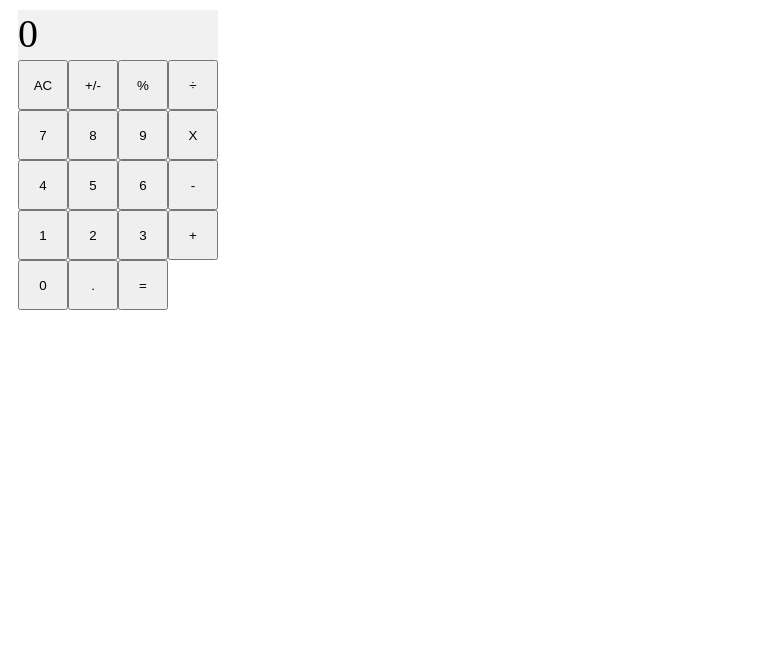
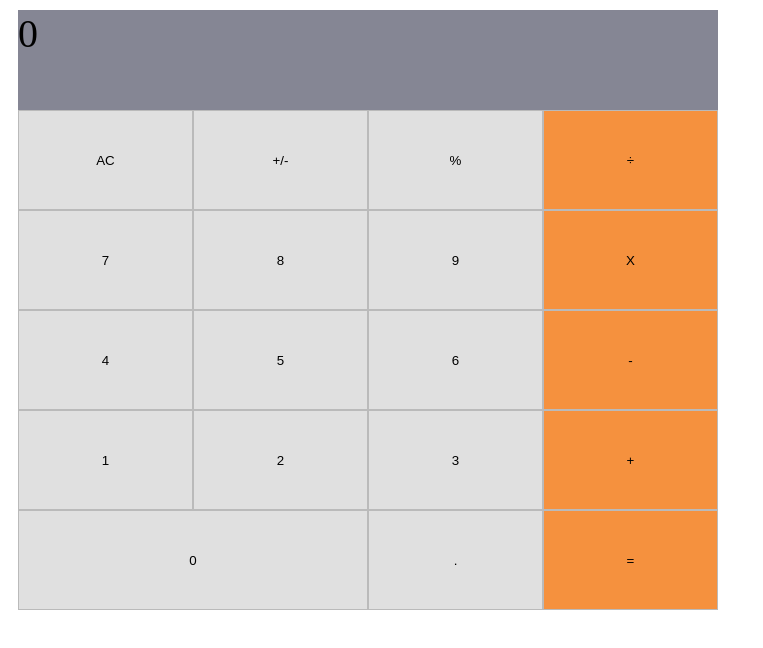
Before and after one commit to 300ms/calculator, a React (Create React App) app: page / in a window 1280 px wide. Shown: the top 648 px of the page, without its empty margins (0-763 px from the left). Built offline with nearby package versions, Linux system fonts and the light colour scheme.

Commit message:
Implement requested styling and design to the project

```diff
--- a/src/components/Button.js
+++ b/src/components/Button.js
@@ -1,16 +1,25 @@
 import PropTypes from 'prop-types';
 
 const Button = (props) => {
-  const { value } = props;
-  return <button className="button" type="button">{value}</button>;
+  const { value, bgColor, width } = props;
+
+  return (
+    <button className="button" type="button" style={{ backgroundColor: bgColor, width: `${width}%` }}>
+      {value}
+    </button>
+  );
 };
 
 Button.propTypes = {
   value: PropTypes.string,
+  bgColor: PropTypes.string,
+  width: PropTypes.number,
 };
 
 Button.defaultProps = {
   value: '',
+  bgColor: '#e0e0e0',
+  width: 25,
 };
 
 export default Button;
--- a/src/components/ButtonPanel.js
+++ b/src/components/ButtonPanel.js
@@ -1,9 +1,13 @@
 import React from 'react';
 import Button from './Button';
 
-const renderButton = (i) => (
+const orange = '#f5913e';
+
+const renderButton = (value, bgColor, width) => (
   <Button
-    value={i}
+    value={value}
+    bgColor={bgColor}
+    width={width}
   />
 );
 
@@ -13,34 +17,34 @@ const ButtonPanel = () => (
       {renderButton('AC')}
       {renderButton('+/-')}
       {renderButton('%')}
-      {renderButton('÷')}
+      {renderButton('÷', orange)}
     </div>
 
     <div className="button-row">
       {renderButton('7')}
       {renderButton('8')}
       {renderButton('9')}
-      {renderButton('X')}
+      {renderButton('X', orange)}
     </div>
 
     <div className="button-row">
       {renderButton('4')}
       {renderButton('5')}
       {renderButton('6')}
-      {renderButton('-')}
+      {renderButton('-', orange)}
     </div>
 
     <div className="button-row">
       {renderButton('1')}
       {renderButton('2')}
       {renderButton('3')}
-      {renderButton('+')}
+      {renderButton('+', orange)}
     </div>
 
     <div className="button-row">
-      {renderButton('0')}
+      {renderButton('0', undefined, 50)}
       {renderButton('.')}
-      {renderButton('=')}
+      {renderButton('=', orange)}
     </div>
   </>
 );
--- a/src/index.css
+++ b/src/index.css
@@ -1,21 +1,31 @@
+:root {
+  --dark-gray: #858694;
+  --light-gray: #e0e0e0;
+  --orange: #f5913e;
+  --border: #bababa;
+}
+
 #root {
-  width: 100%;
+  width: 700px;
   height: 100%;
   margin: 10px;
+  display: flex;
+  flex-direction: column;
 }
 
 .display-container {
-  width: 200px;
-  height: 50px;
+  width: 100%;
+  height: 100px;
   font-size: 40px;
-  background-color: #f1f1f1;
+  background-color: var(--dark-gray);
 }
 
 .button-row {
-  width: fit-content;
+  width: 100%;
+  height: 100px;
 }
 
 .button {
-  width: 50px;
-  height: 50px;
+  height: 100%;
+  border: 1px solid var(--border);
 }
```
